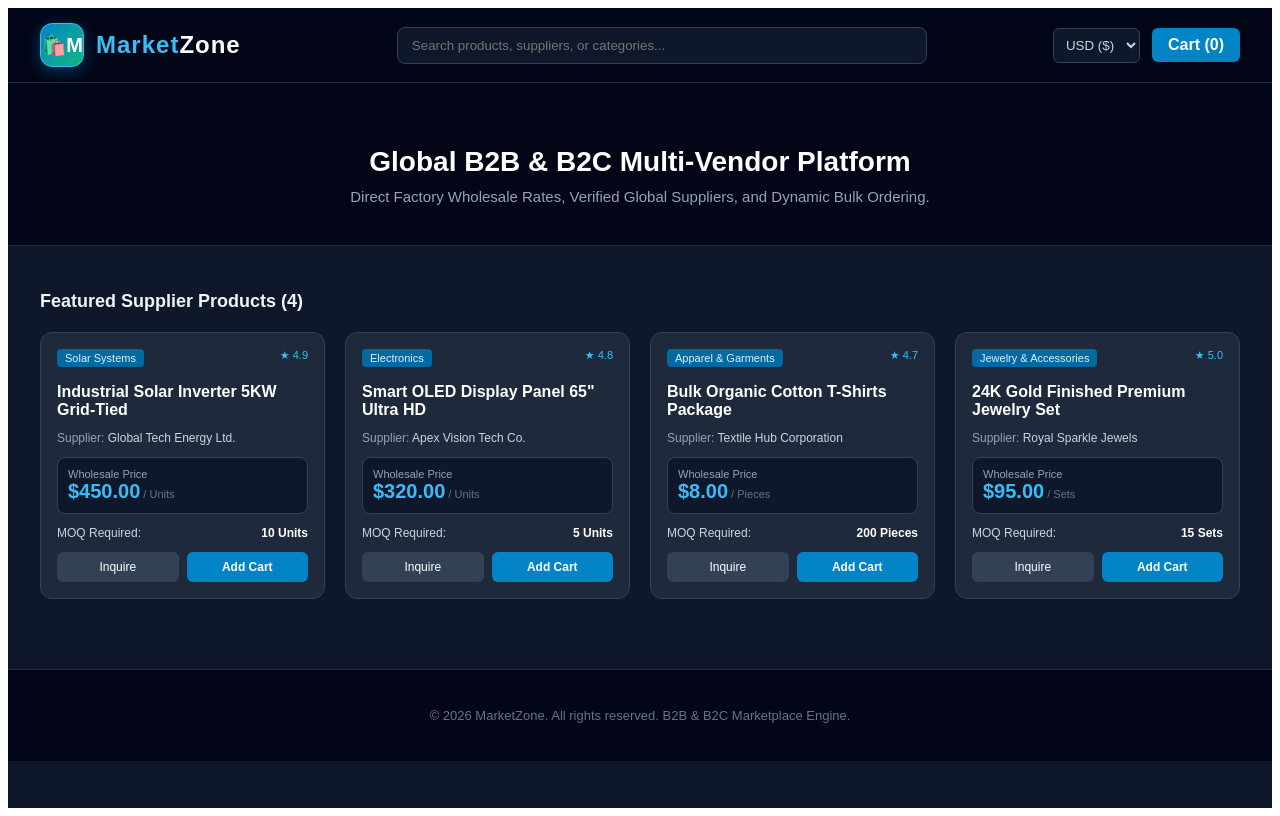
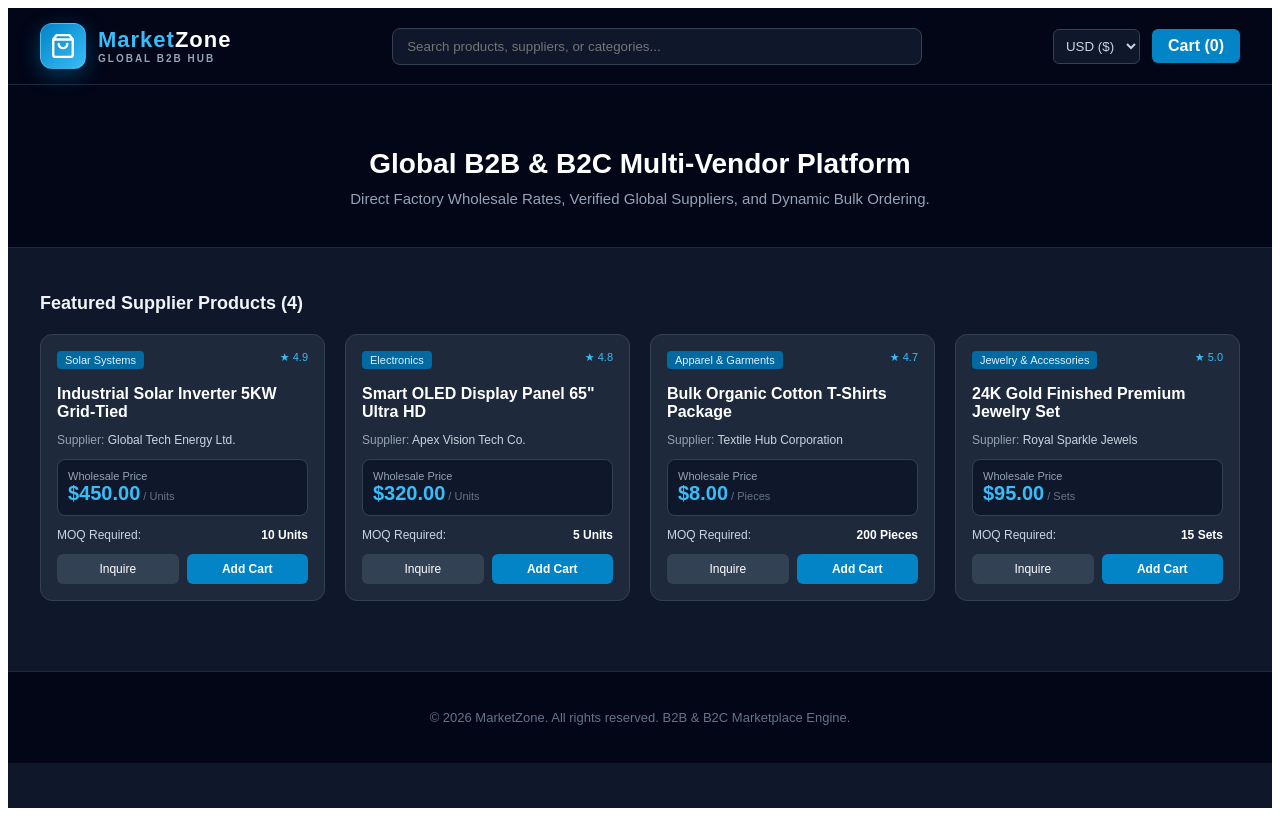
Before and after one commit to pateljabir786/MarketZone-Core, a Next.js app: page / in a window 1280 px wide. Built offline with nearby package versions, Linux system fonts and the light colour scheme.

Commit message:
Update header logo and styling in page.js

```diff
--- a/app/page.js
+++ b/app/page.js
@@ -79,26 +79,30 @@ export default function Home() {
       <header style={{ borderBottom: '1px solid #1e293b', backgroundColor: '#020617', padding: '15px 20px', position: 'sticky', top: 0, zIndex: 100 }}>
         <div style={{ maxWidth: '1200px', margin: '0 auto', display: 'flex', alignItems: 'center', justifyContent: 'space-between', gap: '15px', flexWrap: 'wrap' }}>
 
-          {/* BAZAAR MARKETPLACE LOGO WITH SHOPPING BAG & M COMBO */}
-          <div style={{ display: 'flex', alignItems: 'center', gap: '12px' }}>
+          {/* HEART-CRAFTED PROFESSIONAL MARKETPLACE LOGO */}
+          <div style={{ display: 'flex', alignItems: 'center', gap: '12px', cursor: 'pointer' }}>
             <div style={{
-              background: 'linear-gradient(135deg, #0284c7 0%, #10b981 100%)',
-              color: '#ffffff',
-              width: '42px',
-              height: '42px',
+              background: 'linear-gradient(135deg, #0284c7 0%, #38bdf8 100%)',
+              width: '44px',
+              height: '44px',
               borderRadius: '12px',
               display: 'flex',
               alignItems: 'center',
               justifyContent: 'center',
-              fontWeight: '900',
-              fontSize: '20px',
-              boxShadow: '0 4px 15px rgba(2, 132, 199, 0.4)',
-              border: '1.5px solid #38bdf8'
+              boxShadow: '0 6px 20px rgba(2, 132, 199, 0.4)',
+              border: '1px solid rgba(255, 255, 255, 0.2)'
             }}>
-              🛍️M
+              <svg width="26" height="26" viewBox="0 0 24 24" fill="none" stroke="#ffffff" strokeWidth="2.2" strokeLinecap="round" strokeLinejoin="round">
+                <path d="M6 2L3 6v14a2 2 0 0 0 2 2h14a2 2 0 0 0 2-2V6l-3-4z"></path>
+                <line x1="3" y1="6" x2="21" y2="6"></line>
+                <path d="M16 10a4 4 0 0 1-8 0"></path>
+              </svg>
             </div>
-            <div style={{ fontSize: '24px', fontWeight: 'bold', color: '#38bdf8', letterSpacing: '1px' }}>
-              Market<span style={{ color: '#fff' }}>Zone</span>
+            <div style={{ display: 'flex', flexDirection: 'column' }}>
+              <div style={{ fontSize: '22px', fontWeight: '900', color: '#38bdf8', letterSpacing: '1px', lineHeight: '1.1' }}>
+                Market<span style={{ color: '#ffffff' }}>Zone</span>
+              </div>
+              <span style={{ fontSize: '10px', color: '#94a3b8', letterSpacing: '2px', fontWeight: '600', textTransform: 'uppercase' }}>Global B2B Hub</span>
             </div>
           </div>
 
```
